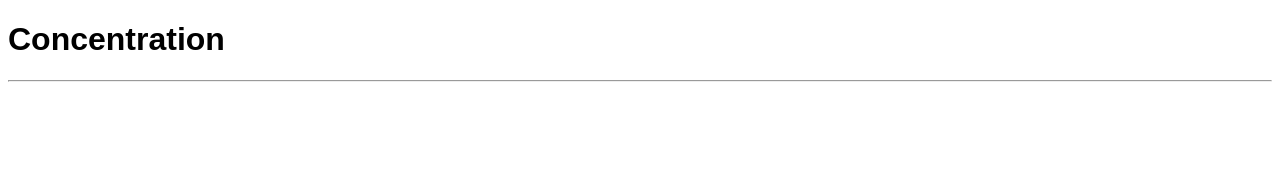
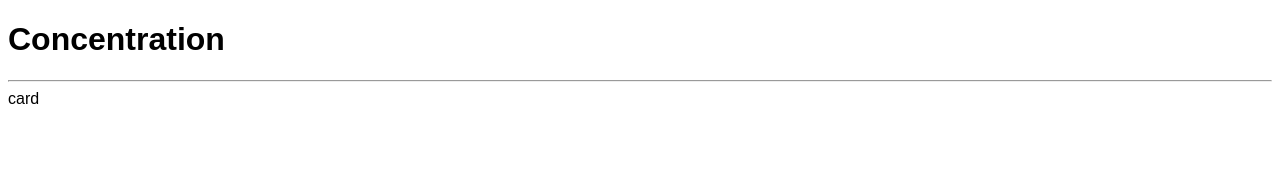
Before and after one commit to Doode1524/concentration, a React (Create React App) app: page / in a window 1280 px wide. Shown: the top 180 px of the page. Built offline with nearby package versions, Linux system fonts and the light colour scheme.

Commit message:
imported card

```diff
--- a/src/App.js
+++ b/src/App.js
@@ -1,11 +1,13 @@
 
 import './App.css';
 import Banner from './class_components/banner';
+import Card from './class_components/card';
 
 function App() {
   return (
     <div className="App">
       <Banner className="banner" />
+      <Card />
     </div>
   );
 }
```
